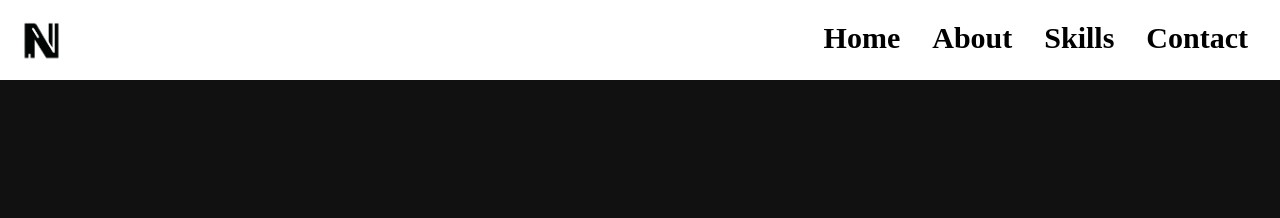
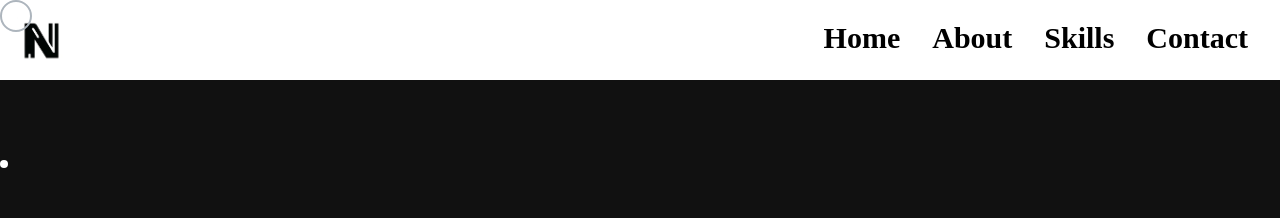
Before and after one commit to NiklasSchmidts/main_portfolio, a React (Create React App) app: page / in a window 1280 px wide. Shown: the top 218 px of the page. Built offline with nearby package versions, Linux system fonts and the light colour scheme.

Commit message:
Add Cursor component

```diff
--- a/src/App.js
+++ b/src/App.js
@@ -1,13 +1,15 @@
 import About from "./components/About";
 import Bottom from "./components/Bottom";
 import Contact from "./components/Contact";
+import Cursor from "./components/Cursor";
 import Home from "./components/Home";
 import Navbar from "./components/Navbar";
 import Skills from "./components/Skills";
 
 function App() {
   return (
-    <div className="flex flex-col">
+    <div className="flex flex-col cursor-none">
+      <Cursor />
       <Navbar />
       <Home />
       <About />
--- /dev/null
+++ b/src/components/Cursor.jsx
@@ -0,0 +1,37 @@
+import React, { useRef, useEffect } from 'react'
+
+function Cursor() {
+
+    const circleRef = useRef(null);
+    const dotRef = useRef(null);
+
+    useEffect(() => {
+        const moveCursor = (e) => {
+            const posX = e.clientX;
+            const posY = e.clientY;
+
+            dotRef.current.style.left = `${posX}px`;
+            dotRef.current.style.top = `${posY}px`;
+
+            circleRef.current.style.left = `${posX-12}px`;
+            circleRef.current.style.top = `${posY-12}px`;
+        }
+
+        window.addEventListener('mousemove', moveCursor);
+
+        return () => {
+            window.removeEventListener('mousemove', moveCursor);
+        }
+    }, [])
+
+    return (
+        <>
+            <div ref={circleRef} className='fixed top-0 left-0 border-[#adb5bd] bg-none rounded-full z-20 w-8 h-8 border-2 transition-all duration-75 pointer-events-none'>
+            </div>
+            <div ref={dotRef} className='fixed top-40 left-50 bg-white rounded-full z-20 w-2 h-2 pointer-events-none'>
+            </div>
+        </>
+    )
+}
+
+export default Cursor
--- a/src/index.css
+++ b/src/index.css
@@ -14,3 +14,7 @@
         @apply cursor-pointer;
     }
 }
+
+button {
+    cursor: none;
+}
```
Also changed, not shown: 1 other file (tests, documents, lock files or other folders).
